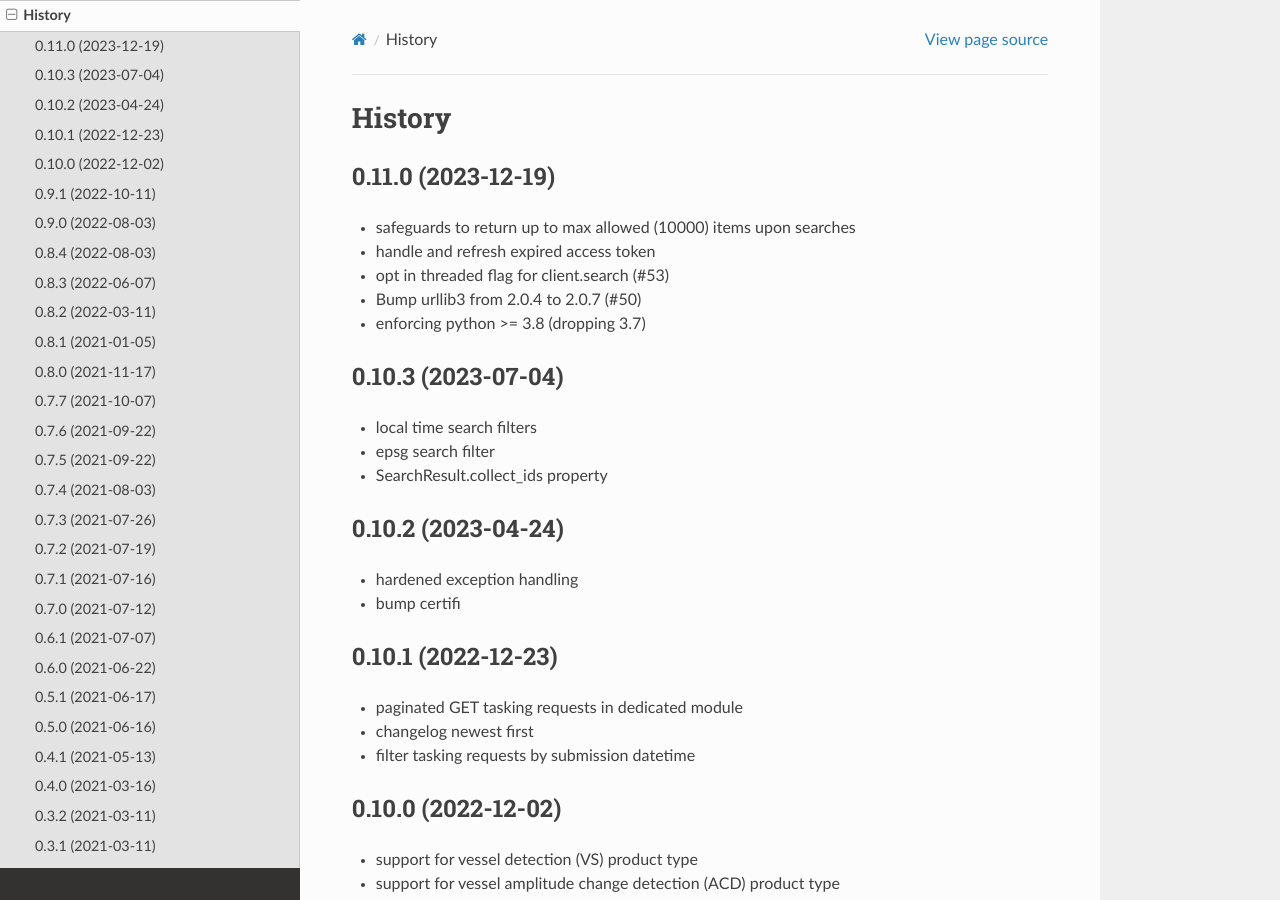
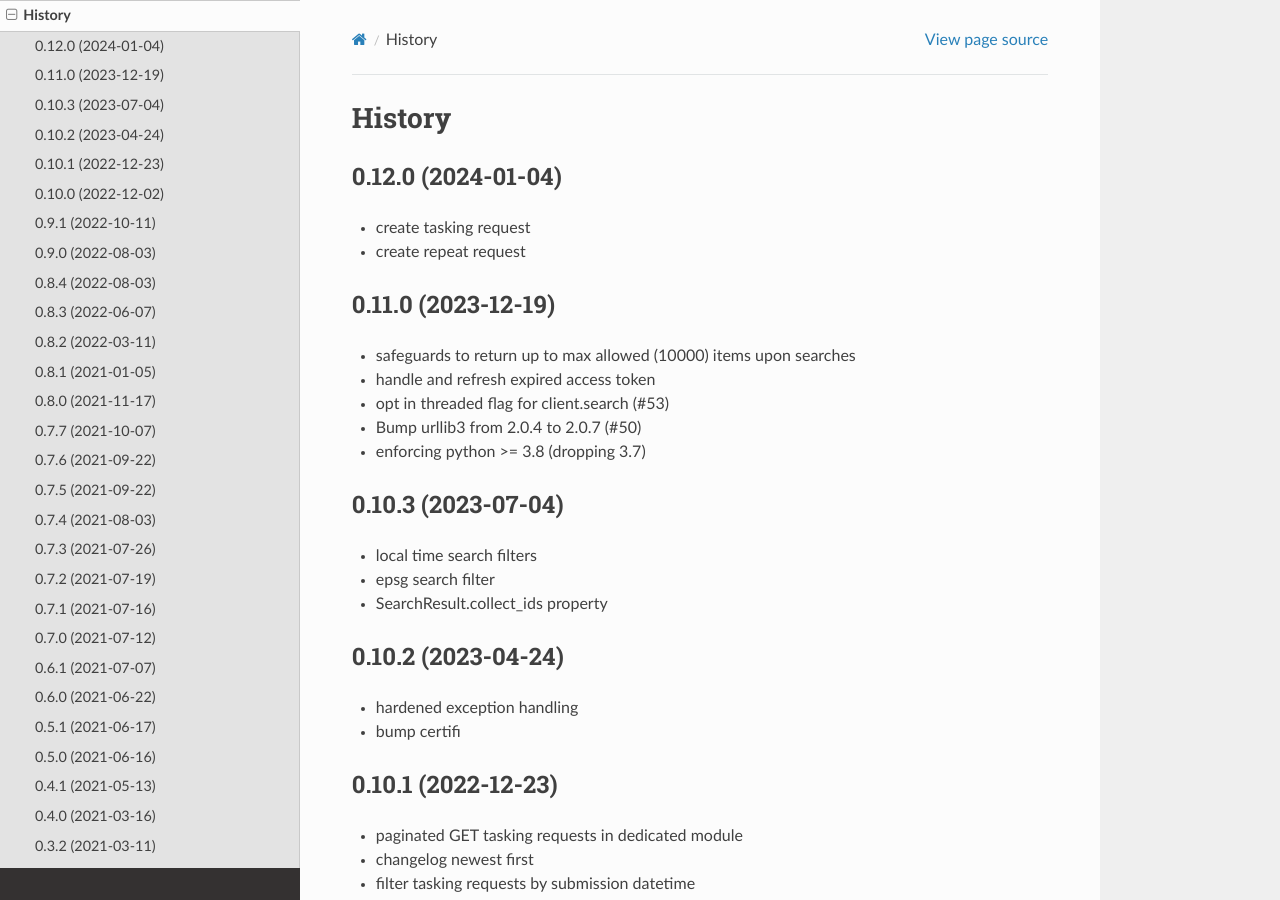
Before and after one commit to capellaspace/console-client, a Sphinx documentation site: the page built from docs/pages/changelog.rst, in a window 1280 px wide and 900 px high. Built offline with Sphinx 7.4.7 and the Read the Docs theme 2.0.0, drawn with Linux system fonts in a browser that asks for light colours.

Commit message:
bump 0.12.0 (#61)

```diff
--- a/docs/pages/changelog.rst
+++ b/docs/pages/changelog.rst
@@ -1,6 +1,12 @@
 =======
 History
 =======
+
+
+0.12.0 (2024-01-04)
+-------------------
+* create tasking request
+* create repeat request
 
 
 0.11.0 (2023-12-19)
--- a/pyproject.toml
+++ b/pyproject.toml
@@ -1,6 +1,6 @@
 [tool.poetry]
 name = "capella-console-client"
-version = "0.11.0"
+version = "0.12.0"
 description = "Python SDK for api.capellaspace.com (task, search, order, download)"
 authors = ["Thomas Beyer <thomas.beyer@capellaspace.com>"]
 repository = "https://github.com/capellaspace/console-client"
```
